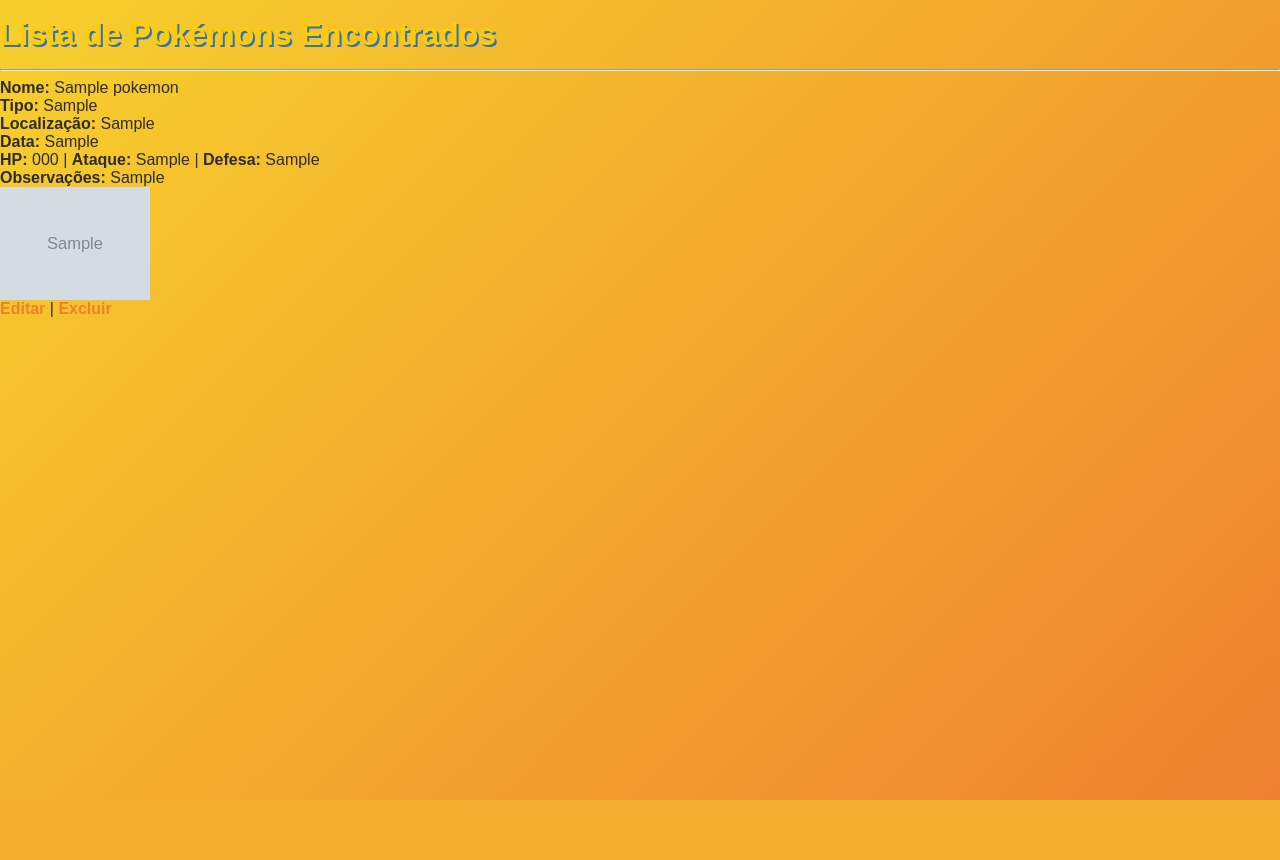
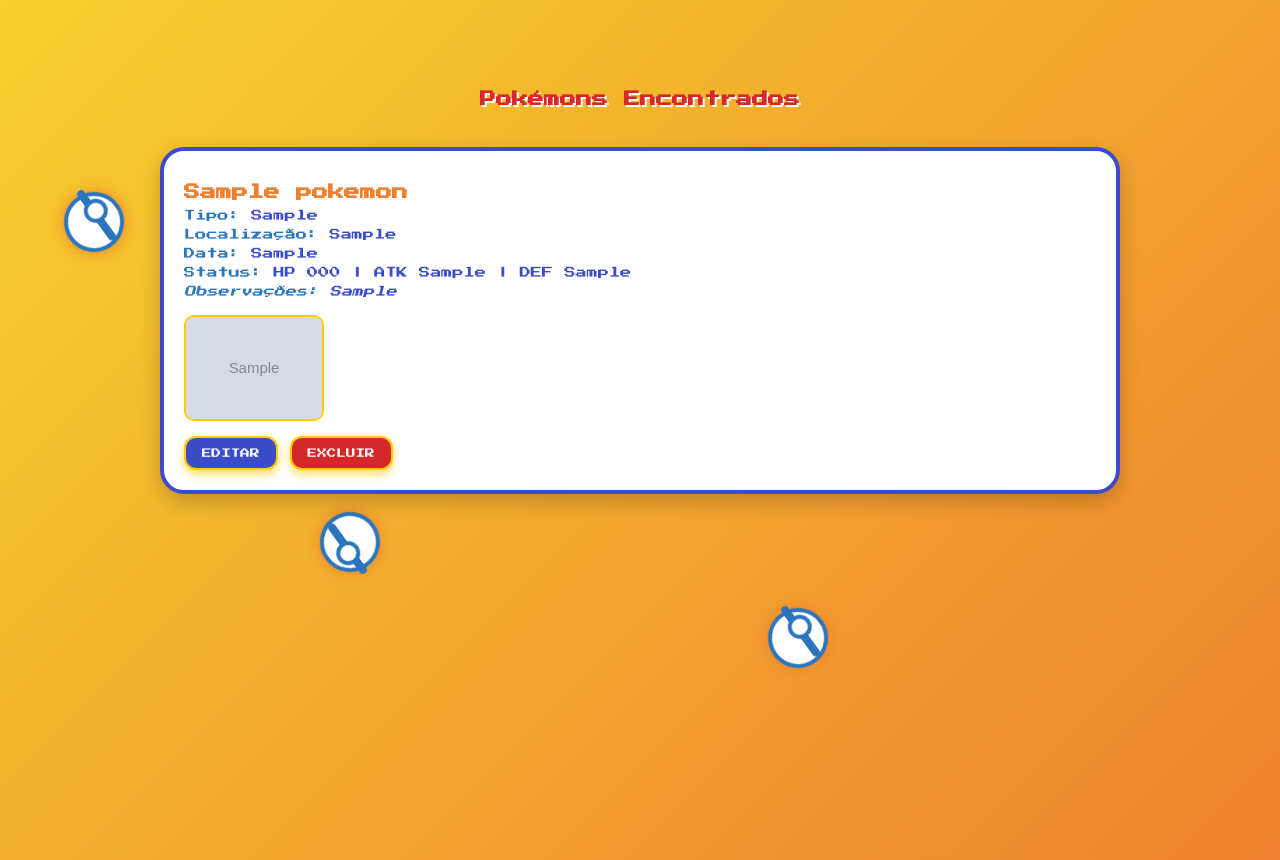
Before and after one commit to MuriloHenriqueDss/pokedex, a PHP site: page /listar.php in a window 1280 px wide. Before the commit the page ends 800 px from the top, so only its background shows below. Run offline with PHP 8.4, Linux system fonts and the light colour scheme; tables that the repository leaves empty or names only in its code hold one stand-in row (values such as "Sample post"); grey boxes marked "Sample" are stand-in pictures.

Commit message:
listar estile

```diff
--- a/cadastrar.php
+++ b/cadastrar.php
@@ -14,7 +14,7 @@
     $foto = "";
     if (isset($_FILES["foto"]) && $_FILES["foto"]["error"] == 0) {
         $ext = pathinfo($_FILES["foto"]["name"], PATHINFO_EXTENSION);
-        $foto = "uploads/" . uniqid() . "." . $ext;
+        $foto = "uploads/img/" . uniqid() . "." . $ext;
         move_uploaded_file($_FILES["foto"]["tmp_name"], $foto);
     }
 
--- a/listar.php
+++ b/listar.php
@@ -1,24 +1,50 @@
 <?php include 'conexao.php'; ?>
+<!DOCTYPE html>
+<html lang="pt-br">
+<head>
+    <meta charset="UTF-8">
+    <title>Lista de Pokémons</title>
+    <link rel="stylesheet" href="./uploads/css/estilo-lista.css">
+</head>
+<body>
+    <link rel="stylesheet" href="./uploads/css/cadastrar.css">
+    <div class="pokeball-fundo">
+        <div class="pokeball"></div>
+        <div class="pokeball"></div>
+        <div class="pokeball"></div>
+    </div>
 
-<link rel="stylesheet" href="./uploads/css/style.css">
-<h1>Lista de Pokémons Encontrados</h1>
+    <div class="container-lista">
+        <h1 class="titulo">Pokémons Encontrados</h1>
+
         <?php
         $result = $conn->query("SELECT * FROM pokemons");
 
+        if ($result->num_rows > 0) {
             while ($row = $result->fetch_assoc()) {
-    echo "<hr>";
-    echo "<strong>Nome:</strong> " . $row["nome"] . "<br>";
-    echo "<strong>Tipo:</strong> " . $row["tipo"] . "<br>";
-    echo "<strong>Localização:</strong> " . $row["localizacao"] . "<br>";
-    echo "<strong>Data:</strong> " . $row["data_registro"] . "<br>";
-    echo "<strong>HP:</strong> " . $row["hp"] . " | ";
-    echo "<strong>Ataque:</strong> " . $row["ataque"] . " | ";
-    echo "<strong>Defesa:</strong> " . $row["defesa"] . "<br>";
-    echo "<strong>Observações:</strong> " . $row["observacoes"] . "<br>";
-    if ($row["foto"]) {
-        echo "<img src='" . $row["foto"] . "' width='150'><br>";
+                echo "<div class='card-pokemon'>";
+                echo "<h2>" . htmlspecialchars($row["nome"]) . "</h2>";
+                echo "<p><span>Tipo:</span> " . htmlspecialchars($row["tipo"]) . "</p>";
+                echo "<p><span>Localização:</span> " . htmlspecialchars($row["localizacao"]) . "</p>";
+                echo "<p><span>Data:</span> " . htmlspecialchars($row["data_registro"]) . "</p>";
+                echo "<p><span>Status:</span> HP " . $row["hp"] . " | ATK " . $row["ataque"] . " | DEF " . $row["defesa"] . "</p>";
+                echo "<p class='obs'><span>Observações:</span> " . nl2br(htmlspecialchars($row["observacoes"])) . "</p>";
+
+                if (!empty($row["foto"])) {
+                    echo "<img src='" . htmlspecialchars($row["foto"]) . "' alt='Foto do Pokémon' class='imagem-pokemon'>";
                 }
-    echo "<a href='editar.php?id=" . $row["id"] . "'>Editar</a> | ";
-    echo "<a href='deletar.php?id=" . $row["id"] . "' onclick='return confirm(\"Deseja excluir?\")'>Excluir</a>";
+
+                echo "<div class='botoes'>";
+                echo "<a href='editar.php?id=" . $row["id"] . "' class='btn editar'>Editar</a>";
+                echo "<a href='deletar.php?id=" . $row["id"] . "' class='btn excluir' onclick='return confirm(\"Tem certeza que deseja excluir este Pokémon?\")'>Excluir</a>";
+                echo "</div>";
+
+                echo "</div>";
+            }
+        } else {
+            echo "<p class='vazio'>Nenhum Pokémon encontrado ainda!</p>";
         }
         ?>
+    </div>
+</body>
+</html>
--- /dev/null
+++ b/uploads/css/estilo-lista.css
@@ -0,0 +1,195 @@
+@import url('https://fonts.googleapis.com/css2?family=Press+Start+2P&display=swap');
+
+* {
+    box-sizing: border-box;
+}
+
+body {
+    margin: 0;
+    font-family: 'Press Start 2P', sans-serif;
+    background: radial-gradient(circle at top, #ffcb05, #ee8130);
+    color: #3b4cca;
+    padding-bottom: 100px;
+}
+
+/* Fundo com Pokébolas flutuando */
+.pokeball-fundo {
+    position: fixed;
+    top: 0;
+    left: 0;
+    z-index: 0;
+    width: 100%;
+    height: 100%;
+    overflow: hidden;
+    pointer-events: none;
+}
+
+.pokeball {
+    width: 50px;
+    height: 50px;
+    background: white;
+    border: 4px solid #2a75bb;
+    border-radius: 50%;
+    position: absolute;
+    animation: flutuar 10s infinite ease-in-out;
+    box-shadow: 0 0 12px #3b4cca;
+}
+
+.pokeball:nth-child(1) { top: 10%; left: 10%; animation-delay: 0s; }
+.pokeball:nth-child(2) { top: 40%; left: 70%; animation-delay: 2s; }
+.pokeball:nth-child(3) { top: 80%; left: 30%; animation-delay: 4s; }
+
+@keyframes flutuar {
+    0% { transform: translateY(0); }
+    50% { transform: translateY(-30px) rotate(360deg); }
+    100% { transform: translateY(0); }
+}
+
+/* Container principal */
+.container-lista {
+    position: relative;
+    z-index: 1;
+    max-width: 1000px;
+    margin: 60px auto;
+    padding: 20px;
+}
+
+/* Título */
+.titulo {
+    text-align: center;
+    color: #d62828;
+    text-shadow: 2px 2px #fff;
+    font-size: 1rem;
+    margin-bottom: 40px;
+}
+
+/* Card individual */
+.card-pokemon {
+    background: #fff;
+    border: 4px solid #3b4cca;
+    border-radius: 24px;
+    padding: 20px;
+    margin-bottom: 30px;
+    box-shadow: 0 8px 20px rgba(0,0,0,0.2);
+    transition: transform 0.2s;
+}
+
+.card-pokemon:hover {
+    transform: scale(1.03);
+}
+
+.card-pokemon h2 {
+    color: #ee8130;
+    font-size: 1rem;
+    margin-bottom: 10px;
+}
+
+.card-pokemon p {
+    font-size: 0.7rem;
+    margin: 8px 0;
+}
+
+.card-pokemon span {
+    color: #2a75bb;
+}
+
+.card-pokemon .obs {
+    font-style: italic;
+}
+
+/* Imagem */
+.imagem-pokemon {
+    width: 140px;
+    height: auto;
+    margin-top: 10px;
+    border-radius: 10px;
+    border: 2px solid #ffcb05;
+}
+
+/* Botões */
+.botoes {
+    margin-top: 15px;
+}
+
+.btn {
+    display: inline-block;
+    padding: 10px 16px;
+    margin-right: 12px;
+    border-radius: 12px;
+    text-decoration: none;
+    font-size: 0.6rem;
+    text-transform: uppercase;
+    box-shadow: 0 4px 10px #ffcb05aa;
+    transition: all 0.2s ease-in-out;
+}
+
+.btn.editar {
+    background-color: #3b4cca;
+    color: white;
+    border: 2px solid #ffcb05;
+}
+
+.btn.excluir {
+    background-color: #d62828;
+    color: white;
+    border: 2px solid #ffcb05;
+}
+
+.btn:hover {
+    transform: scale(1.08);
+    box-shadow: 0 6px 16px #3b4cca88;
+}
+
+/* Quando não há pokémons */
+.vazio {
+    text-align: center;
+    font-size: 0.8rem;
+    color: #fff;
+    margin-top: 60px;
+    background: rgba(0,0,0,0.2);
+    padding: 20px;
+    border-radius: 16px;
+}
+.pokeball-fundo {
+    position: fixed;
+    top: 0;
+    left: 0;
+    width: 100vw;
+    height: 100vh;
+    overflow: hidden;
+    z-index: 0;
+    pointer-events: none;
+}
+
+.pokeball {
+    width: 60px;
+    height: 60px;
+    background: white;
+    border: 4px solid #2a75bb;
+    border-radius: 50%;
+    position: absolute;
+    box-shadow: 0 0 16px #ee8130;
+}
+
+.pokeball::before {
+    content: '';
+    position: absolute;
+    top: 26px;
+    left: 0;
+    width: 60px;
+    height: 8px;
+    background: #2a75bb;
+    border-radius: 4px;
+}
+
+.pokeball::after {
+    content: '';
+    position: absolute;
+    top: 20px;
+    left: 20px;
+    width: 16px;
+    height: 16px;
+    background: #fff;
+    border: 4px solid #2a75bb;
+    border-radius: 50%;
+}
```
Lines whose indentation alone changed are shown as unchanged.
